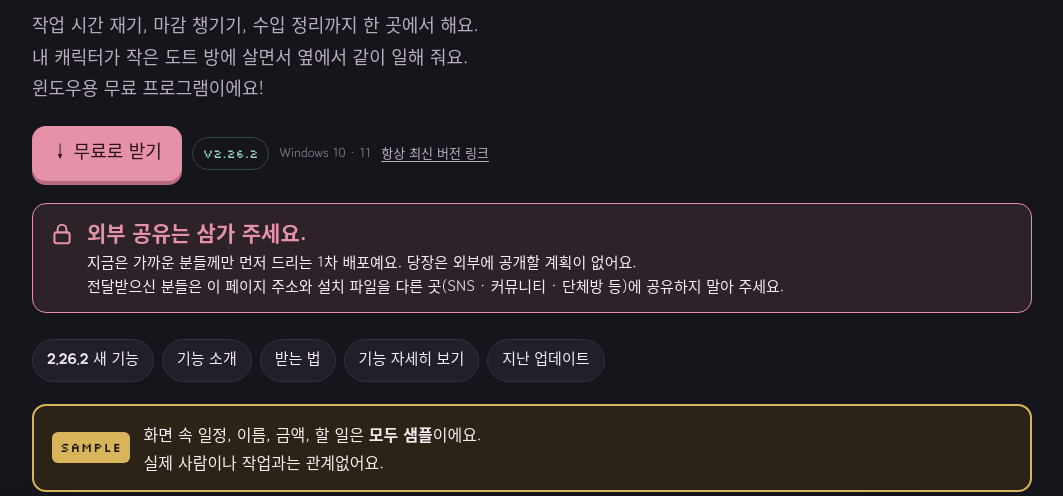
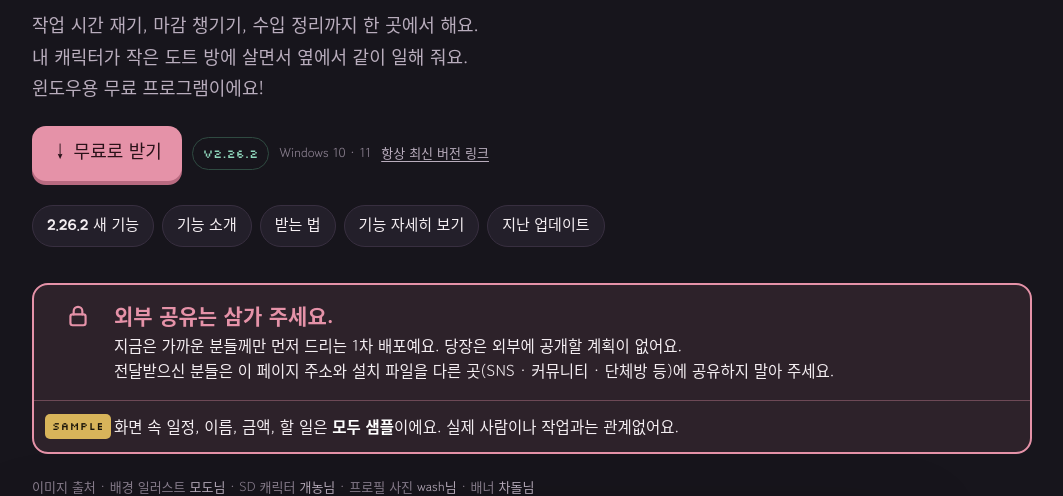
Before and after one commit to shuna077/focusbuddy, a plain HTML site: page index.html in a window 1280 px wide. Shown: the part 312-808 px from the top of the page, without its empty margins (108-1171 px from the left). Drawn offline with Linux system fonts and the light colour scheme.

Commit message:
인포 페이지 업데이트: index.html

```diff
--- a/index.html
+++ b/index.html
@@ -241,11 +241,22 @@ html.poster .all-btn{display:none}
 .perk span.file{display:inline;margin:0}
 .hist summary small{margin-left:auto;text-align:right}
 
-.share-note{display:flex;gap:12px;align-items:flex-start;margin:0;padding:14px 20px 14px 16px;box-sizing:border-box;border-radius:14px;
-  border:1.5px solid var(--rose);background:rgba(229,146,168,.10);color:var(--text);font-size:15px;line-height:1.6}
-.share-note svg{flex:none;width:26px;height:26px;margin-top:3px;stroke:var(--rose);stroke-width:1.9;fill:none;stroke-linecap:round;stroke-linejoin:round}
-.share-note b{display:block;color:var(--rose);font-size:21px;line-height:1.35;margin-bottom:4px}
-html.poster .share-note{display:none}
+.hero .jump{margin-top:2px}
+.info-card{margin-top:14px;border-radius:16px;font-size:15.5px;line-height:1.65;color:var(--text);overflow:hidden;
+  border:2px solid var(--rose);background:rgba(229,146,168,.10)}
+.info-card .row{display:grid;grid-template-columns:64px 1fr;gap:4px;align-items:start;padding:16px 22px 16px 12px}
+.info-card .row+.row{border-top:1px solid rgba(229,146,168,.35)}
+.info-card .row.smpl{align-items:center;padding-block:13px}
+.info-card svg{width:26px;height:26px;margin-top:2px;stroke:var(--rose);stroke-width:2;fill:none;stroke-linecap:round;stroke-linejoin:round;justify-self:center}
+.info-card .t{display:block;color:var(--rose);font-size:21px;line-height:1.35;margin-bottom:3px}
+.info-card .badge{font-family:var(--pixel);font-size:11px;letter-spacing:.06em;color:#1a1408;background:var(--gold);font-weight:400;
+  padding:3px 7px;border-radius:5px;justify-self:center;white-space:nowrap}
+.info-card strong{color:#fff}
+@media (max-width:560px){.info-card .row{grid-template-columns:44px 1fr;padding:14px 14px 14px 8px}.info-card .t{font-size:19px}
+  .info-card .row.smpl{grid-template-columns:1fr;gap:8px;padding-left:14px}.info-card .row.smpl .badge{justify-self:start}}
+html.poster .info-card .row.share{display:none}
+html.poster .info-card{border-color:var(--gold);background:#2a2316}
+html.poster .info-card .row+.row{border-top:none}
 html.poster .copy{display:none}
 html.poster .zoomable{cursor:default}
 html.poster .link{flex-basis:100%;font-size:15px;color:var(--text)}
@@ -272,18 +283,17 @@ html.poster .link{flex-basis:100%;font-size:15px;color:var(--text)}
       <span class="win">Windows 10 · 11</span>
       <a class="latest" href="https://github.com/shuna077/focusbuddy-releases/releases/latest/download/FocusBuddy-Setup.zip">항상 최신 버전 링크</a>
     </div>
-    <div class="share-note" role="note">
-      <svg viewBox="0 0 24 24" aria-hidden="true"><rect x="5" y="10.5" width="14" height="10" rx="2"/><path d="M8 10.5V7.5a4 4 0 0 1 8 0v3"/></svg>
-      <div><b>외부 공유는 삼가 주세요.</b>
-      지금은 가까운 분들께만 먼저 드리는 1차 배포예요. 당장은 외부에 공개할 계획이 없어요.<br>
-      전달받으신 분들은 이 페이지 주소와 설치 파일을 다른 곳(SNS · 커뮤니티 · 단체방 등)에 공유하지 말아 주세요.</div>
-    </div>
     <nav class="jump" aria-label="빠른 이동">
       <a href="#new262">2.26.2 새 기능</a><a href="#home">기능 소개</a><a href="#install">받는 법</a>
       <a href="#guide">기능 자세히 보기</a><a href="#history">지난 업데이트</a>
     </nav>
-    <p class="sample"><b>SAMPLE</b><span>화면 속 일정, 이름, 금액, 할 일은 <strong>모두 샘플</strong>이에요.<br>실제 사람이나 작업과는 관계없어요.</span></p>
-    <p class="credit">이미지 출처 · 배경 일러스트 <em>모도님</em> · SD 캐릭터 <em>개농님</em> · 프로필 사진 <em>wash님</em> · 배너 <em>차돌님</em></p>
+    <div class="info-card" role="note">
+      <div class="row share"><svg viewBox="0 0 24 24" aria-hidden="true"><rect x="5" y="10.5" width="14" height="10" rx="2"/><path d="M8 10.5V7.5a4 4 0 0 1 8 0v3"/></svg><div><b class="t">외부 공유는 삼가 주세요.</b>
+        <span>지금은 가까운 분들께만 먼저 드리는 1차 배포예요. 당장은 외부에 공개할 계획이 없어요.<br>
+        전달받으신 분들은 이 페이지 주소와 설치 파일을 다른 곳(SNS · 커뮤니티 · 단체방 등)에 공유하지 말아 주세요.</span></div></div>
+      <div class="row smpl"><b class="badge">SAMPLE</b><div><span>화면 속 일정, 이름, 금액, 할 일은 <strong>모두 샘플</strong>이에요. 실제 사람이나 작업과는 관계없어요.</span></div></div>
+    </div>
+    <p class="credit" style="margin-top:0">이미지 출처 · 배경 일러스트 <em>모도님</em> · SD 캐릭터 <em>개농님</em> · 프로필 사진 <em>wash님</em> · 배너 <em>차돌님</em></p>
     <figure class="bare smp">
       <img src="img/hero.webp" width="1564" height="765" alt="홈 화면과 오른쪽 위의 미니룸. 시계, 달력, 집중 타이머, 디데이, 할 일 위젯 가운데에 캐릭터가 서 있다">
     </figure>
```
